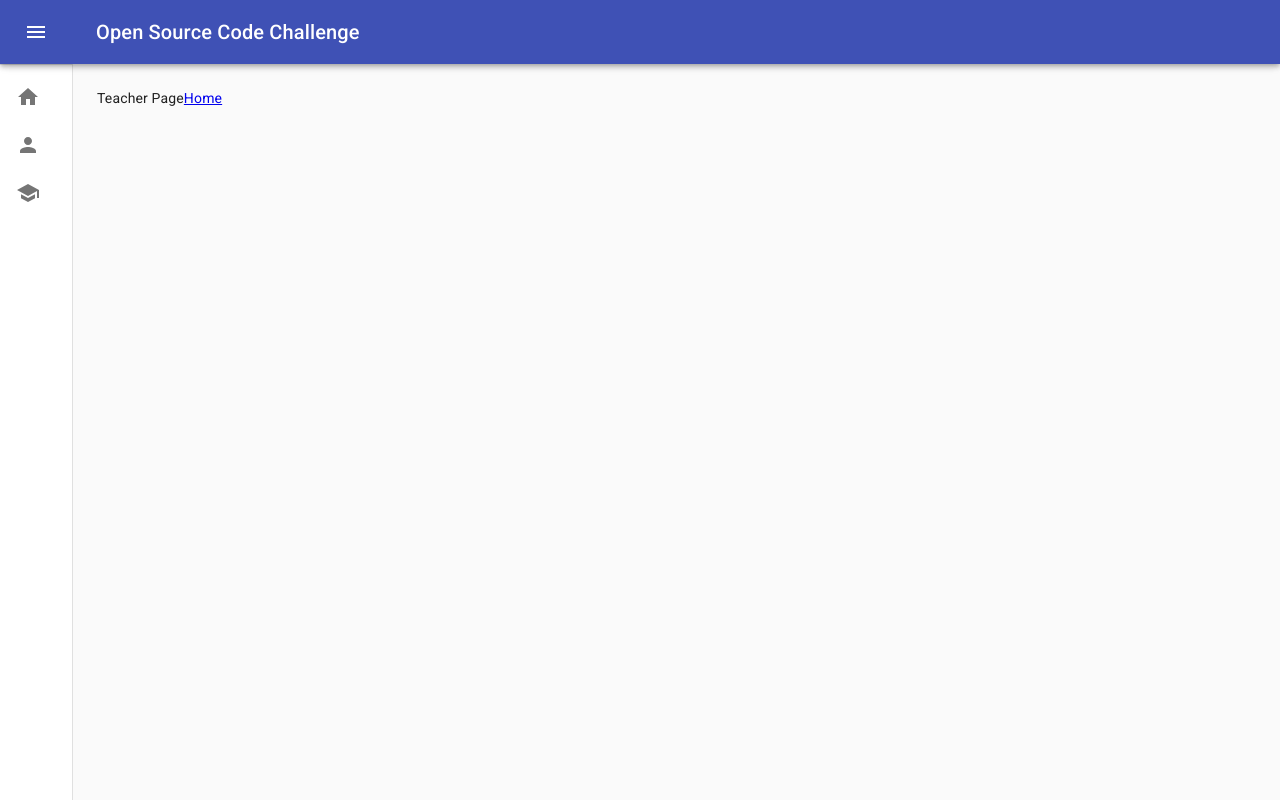
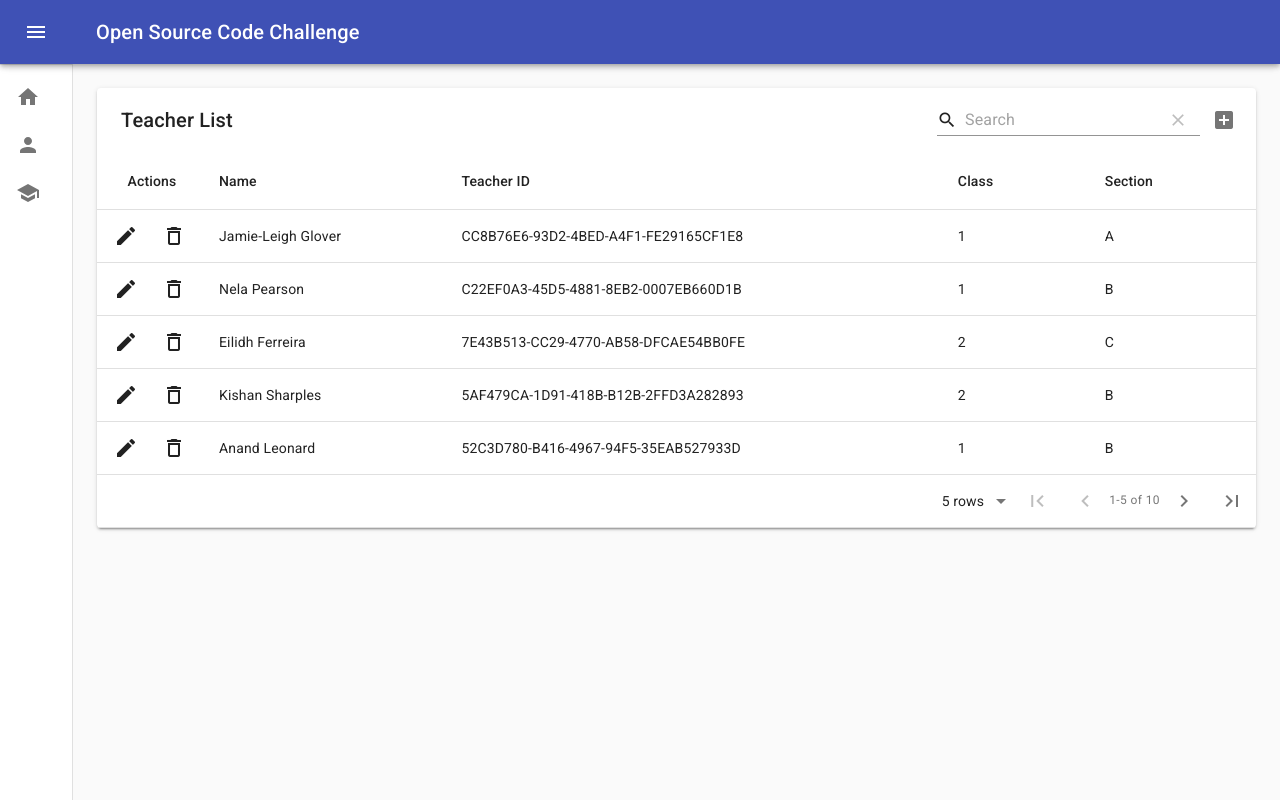
Before and after one commit to leonardopaganelli/open-source-code-challenge, a React (Create React App) app: page /teacher in a window 1280 px wide. Built offline with nearby package versions, Linux system fonts and the light colour scheme.

Commit message:
add teacher list

```diff
--- a/public/index.html
+++ b/public/index.html
@@ -4,10 +4,10 @@
     <meta charset="utf-8" />
     <link rel="icon" href="%PUBLIC_URL%/favicon.ico" />
     <meta name="viewport" content="width=device-width, initial-scale=1" />
-    <meta name="theme-color" content="#000000" />
+    <meta name="theme-color" content="#3f51b5" />
     <meta
       name="description"
-      content="Web site created using create-react-app"
+      content="Open Source Code Challenge"
     />
     <link rel="apple-touch-icon" href="%PUBLIC_URL%/logo192.png" />
     <!--
@@ -27,7 +27,7 @@
       work correctly both with client-side routing and a non-root public URL.
       Learn how to configure a non-root public URL by running `npm run build`.
     -->
-    <title>React App</title>
+    <title>Open Source Code Challenge</title>
   </head>
   <body>
     <noscript>You need to enable JavaScript to run this app.</noscript>
--- a/src/views/Teacher/Teacher.jsx
+++ b/src/views/Teacher/Teacher.jsx
@@ -1,14 +1,11 @@
 import React from 'react';
 
-import { Link } from 'react-router-dom';
+import TeacherList from './TeacherList'
 
 const Teacher = () => {
   return (
     <section className="teacher-content">
-      Teacher Page
-      <Link to="/">
-        Home
-      </Link>
+      <TeacherList />
     </section>
   );
 };
--- /dev/null
+++ b/src/views/Teacher/TeacherList/TeacherList.jsx
@@ -0,0 +1,81 @@
+import React from 'react';
+import MaterialTable from 'material-table';
+
+export default () => {
+  const classList = [...Array(12).keys()]
+    .reduce((map, item) => ({
+      ...map,
+      [item + 1]: item + 1
+    }), {})
+  const sectionList = [ ...Array(6).keys()]
+    .reduce((map, item) => ({
+      ...map,
+      [item]: String.fromCharCode(65 + item)
+    }), {})
+
+  const [state, setState] = React.useState({
+    columns: [
+      { title: 'Name', field: 'name' },
+      { title: 'Teacher ID', field: 'id' },
+      { title: 'Class', field: 'class', lookup: classList },
+      { title: 'Section', field: 'section', lookup: sectionList },
+    ],
+    data: [
+      { name: 'Jamie-Leigh Glover', id: 'CC8B76E6-93D2-4BED-A4F1-FE29165CF1E8', class: 1, section: 0 },
+      { name: 'Nela Pearson', id: 'C22EF0A3-45D5-4881-8EB2-0007EB660D1B', class: 1, section: 1 },
+      { name: 'Eilidh Ferreira', id: '7E43B513-CC29-4770-AB58-DFCAE54BB0FE', class: 2, section: 2 },
+      { name: 'Kishan Sharples', id: '5AF479CA-1D91-418B-B12B-2FFD3A282893', class: 2, section: 1 },
+      { name: 'Anand Leonard', id: '52C3D780-B416-4967-94F5-35EAB527933D', class: 1, section: 1 },
+      { name: 'Jovan Salazar', id: '2D7C8BCD-C645-4191-BDF1-EA4F803EDE75', class: 1, section: 3 },
+      { name: 'Zachariah Downes', id: '40B1B0BC-75B1-4A07-9A17-600048DCDCA8', class: 1, section: 3 },
+      { name: 'Hamzah Gonzales', id: '2168249F-CA4E-41FD-9B60-B4D8BA31A9F5', class: 3, section: 1 },
+      { name: 'Koby Melendez', id: '0FCDA859-C95D-437A-BCA2-FBCAAF73E751', class: 3, section: 1 },
+      { name: 'Riaan Kouma', id: '71C396D4-2318-45CF-9E86-8CC8FBC5C670', class: 5, section: 2 },
+    ],
+  });
+
+  return (
+    <MaterialTable
+      title="Teacher List"
+      columns={state.columns}
+      data={state.data}
+      editable={{
+        onRowAdd: (newData) =>
+          new Promise((resolve) => {
+            setTimeout(() => {
+              resolve();
+              setState((prevState) => {
+                const data = [...prevState.data];
+                data.push(newData);
+                return { ...prevState, data };
+              });
+            }, 600);
+          }),
+        onRowUpdate: (newData, oldData) =>
+          new Promise((resolve) => {
+            setTimeout(() => {
+              resolve();
+              if (oldData) {
+                setState((prevState) => {
+                  const data = [...prevState.data];
+                  data[data.indexOf(oldData)] = newData;
+                  return { ...prevState, data };
+                });
+              }
+            }, 600);
+          }),
+        onRowDelete: (oldData) =>
+          new Promise((resolve) => {
+            setTimeout(() => {
+              resolve();
+              setState((prevState) => {
+                const data = [...prevState.data];
+                data.splice(data.indexOf(oldData), 1);
+                return { ...prevState, data };
+              });
+            }, 600);
+          }),
+      }}
+    />
+  );
+}
--- /dev/null
+++ b/src/views/Teacher/TeacherList/index.js
@@ -0,0 +1,3 @@
+import TeacherList from './TeacherList';
+
+export default TeacherList;
```
